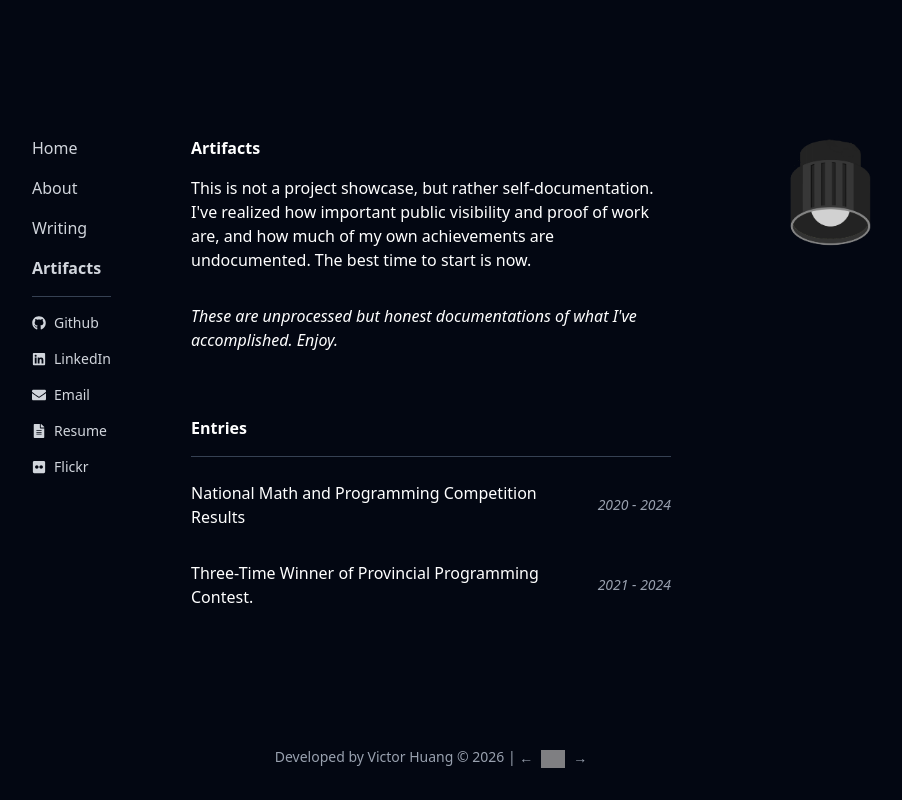
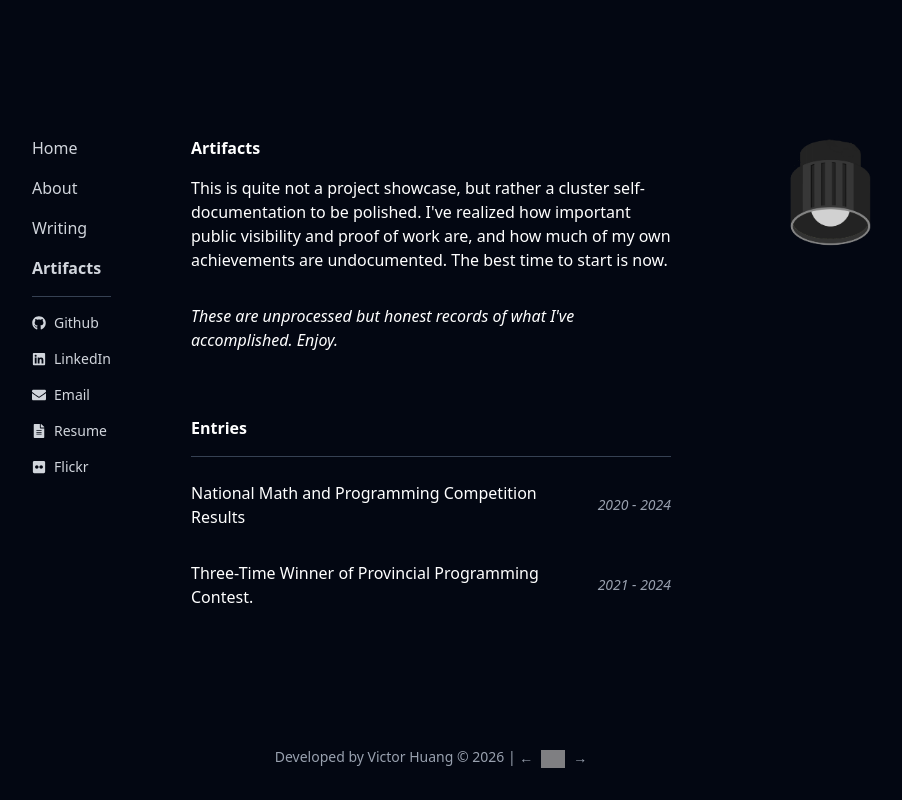
Before and after one commit to vichua2006/personal-site, a Next.js app: page /artifacts in a window 1280 px wide. Shown: the whole page, without its empty margins (209-1111 px from the left). Built offline with nearby package versions, Linux system fonts and the light colour scheme; grey boxes are pictures that could not be loaded.

Commit message:
chore: copy change

```diff
--- a/src/app/(site)/artifacts/page.tsx
+++ b/src/app/(site)/artifacts/page.tsx
@@ -7,13 +7,13 @@ export default function ArtifactsPage() {
     <div className="text-white">
       <div className="font-bold mb-4">Artifacts</div>
       <p className="my-4">
-        This is not a project showcase, but rather self-documentation. I've
+        This is quite not a project showcase, but rather a cluster self-documentation to be polished. I've
         realized how important public visibility and proof of work are, and how
         much of my own achievements are undocumented. The best time to start is now.
       </p>
 
       <p className="my-8 italic">
-        These are unprocessed but honest documentations of what I've
+        These are unprocessed but honest records of what I've
         accomplished. Enjoy.
       </p>
 
```
